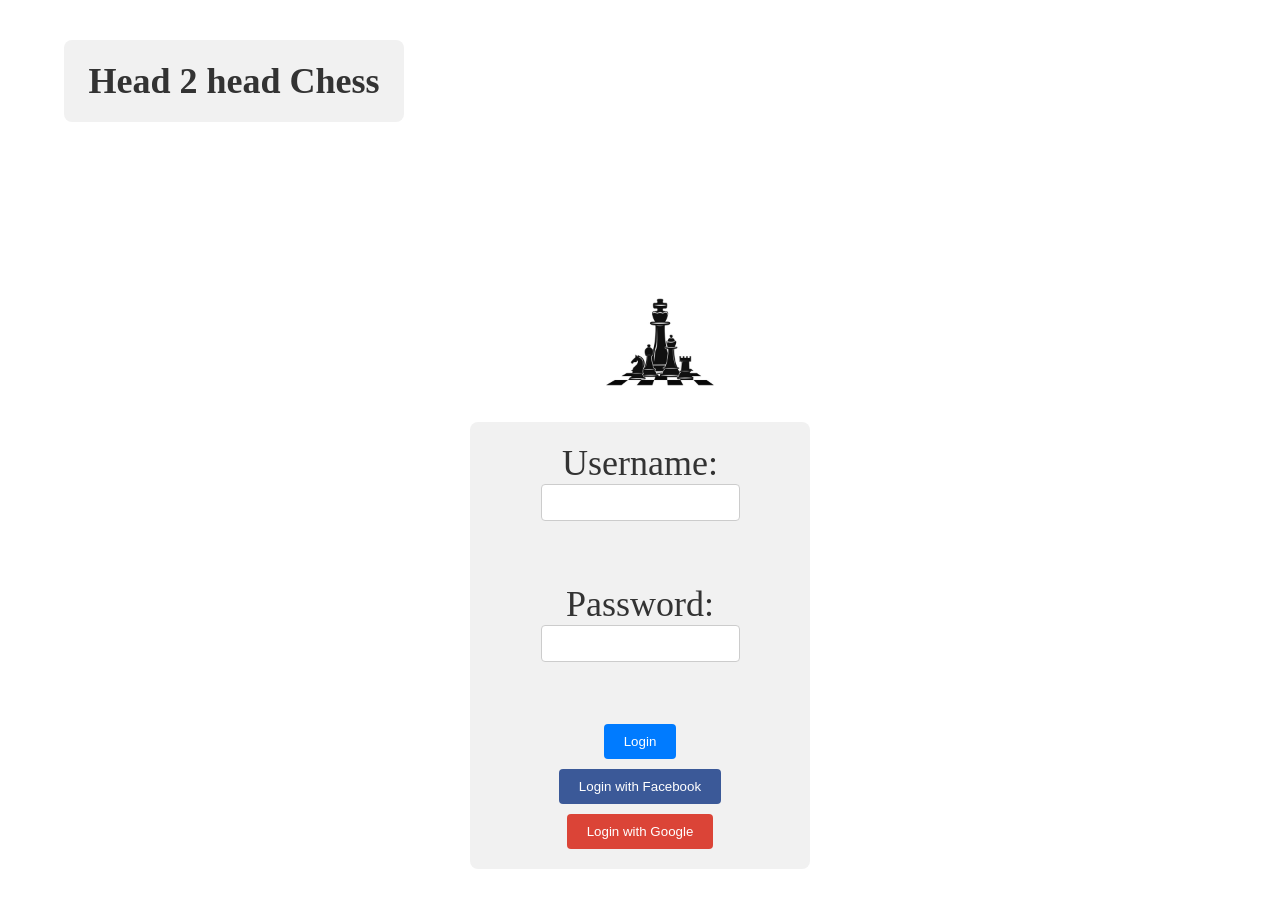
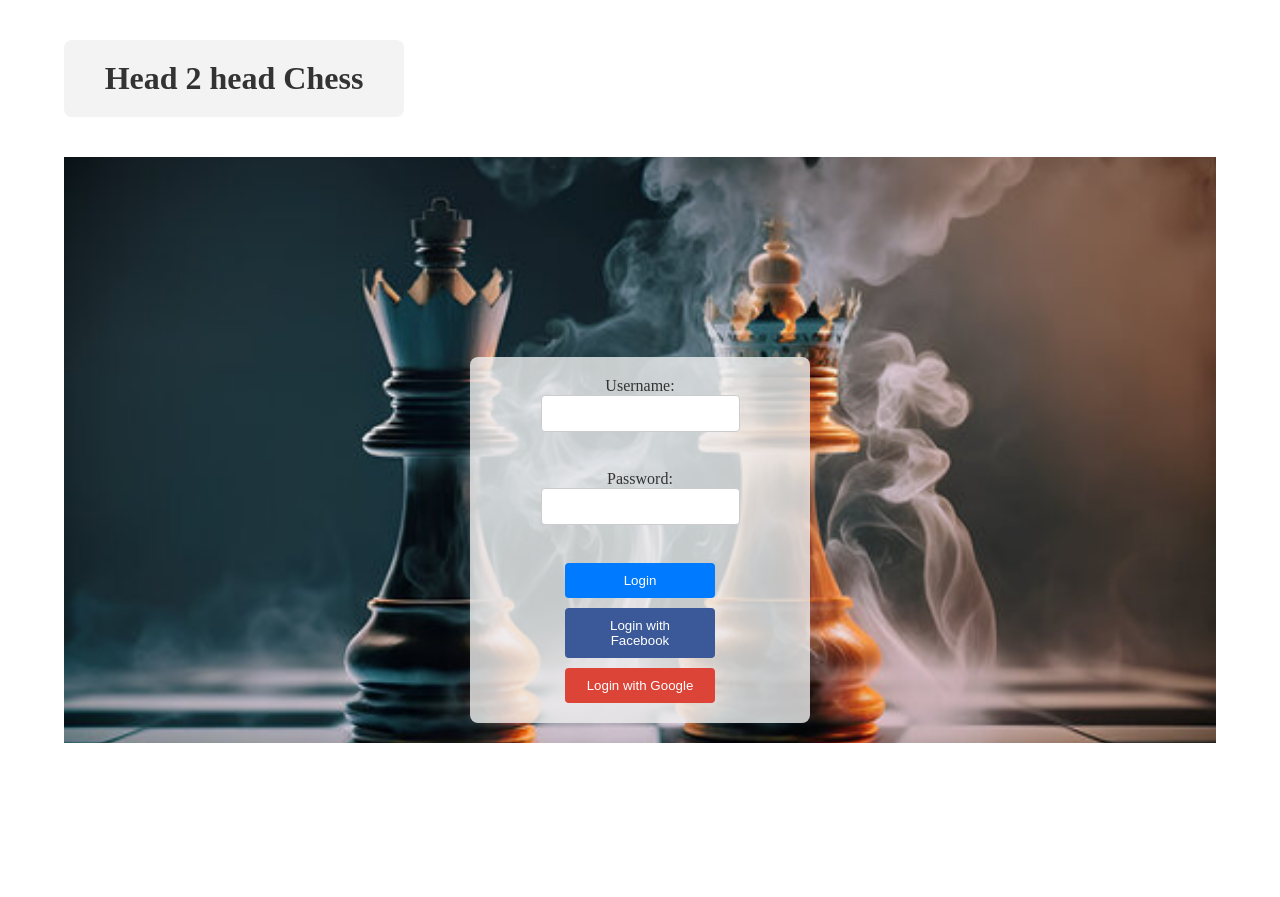
Before and after one commit to AtanasAtanasov2001/Web_tech_team7, a React (Create React App) app in the folder front-end/: page / in a window 1280 px wide. After the commit the page ends 800 px from the top, so only its background shows below. Built offline with nearby package versions, Linux system fonts and the light colour scheme.

Commit message:
Add background image

```diff
--- a/front-end/src/App.css
+++ b/front-end/src/App.css
@@ -3,79 +3,43 @@ form {
     flex-direction: column;
     align-items: center;
     margin-top: 40px;
-}
+  }
 
-label {
+  label {
     display: flex;
     flex-direction: column;
     margin-bottom: 20px;
-}
+  }
 
-input {
+  input {
     padding: 10px;
     border: 1px solid #ccc;
     border-radius: 4px;
-}
+  }
 
-button {
+  button {
     padding: 10px 20px;
     border: none;
     border-radius: 4px;
     cursor: pointer;
-}
+    width: 150px;
+  }
 
-button[type="submit"] {
+  button[type="submit"] {
     background-color: #007bff;
     color: #fff;
     margin-bottom: 10px;
-}
+  }
 
-button.facebook {
+  button.facebook {
     background-color: #3b5998;
     color: #fff;
     margin-bottom: 10px;
+  }
 
-}
-
-button.google {
+  button.google {
     background-color: #db4437;
     color: #fff;
-}
-
-button.facebook:hover,
-button.google:hover {
-    opacity: 0.8;
-}
-
-.login-container {
-    display: flex;
-    flex-direction: column;
-    align-items: center;
-    margin-top: 40px;
-}
-
-.game-container {
-    display: flex;
-    flex-direction: column;
-    align-items: center;
-    justify-content: center;
-    height: 100vh;
-    overflow: hidden;
-  }
-
-  .board {
-    width: 60%;
-    height: 60%;
-    display: flex;
-    justify-content: center;
-    align-items: center;
-  }
-  .login-form {
-    font-size: 36px;
-    text-align: center;
-    margin-top: 40px;
-    margin-bottom: 20px;
-    color: #333;
   }
 
   .login-container {
@@ -83,28 +47,29 @@ button.google:hover {
     flex-direction: column;
     align-items: center;
     margin-top: 40px;
-  }
-  .login-container {
-    display: flex;
-    flex-direction: column;
-    align-items: center;
-    margin-top: 40px;
+    background-image: url("./resources/chessLogo3.jpg");
+    background-size: cover;
+    background-position: center;
   }
 
   .login-form {
     width: 300px;
     padding: 20px;
     border-radius: 8px;
-    background-color: #f1f1f1;
+    background-color: rgba(241, 241, 241, 0.8);
     text-align: center;
     margin-top: 40px;
     margin-bottom: 20px;
     color: #333;
+    display: flex;
+    flex-direction: column;
+    align-items: center;
+    justify-content: center;
   }
 
   .square {
-    width: 100px;
-    height: 100px;
+    width: 140px;
+    height: 140px;
     margin-bottom: 20px;
   }
 
@@ -118,3 +83,21 @@ button.google:hover {
     width: 150%;
     height: 150%;
   }
+
+  .game-container {
+    display: flex;
+    flex-direction: column;
+    align-items: center;
+    justify-content: center;
+    height: 100vh;
+    overflow: hidden;
+  }
+
+  .board {
+    width: 60%;
+    height: 170%;
+    display: flex;
+    justify-content: center;
+    align-items: center;
+    overflow: hidden;
+  }
--- a/front-end/src/LoginForm.js
+++ b/front-end/src/LoginForm.js
@@ -1,5 +1,4 @@
 import React, { useState } from "react";
-import chessLogo from "./resources/chessLogo.jpg";
 
 const LoginForm = ({ handleLogin }) => {
   const [username, setUsername] = useState("");
@@ -17,9 +16,6 @@ const LoginForm = ({ handleLogin }) => {
   return (
     <div className="login-container">
       <div className="square"></div>
-      <div className="logo">
-      <img src={chessLogo} alt="Chess Logo" />
-</div>
       <form className="login-form" onSubmit={handleSubmit}>
         <label>
           Username:
```
Also changed, not shown: front-end/src/resources/chessLogo2.jpeg (added), front-end/src/resources/chessLogo3.jpg (added).
